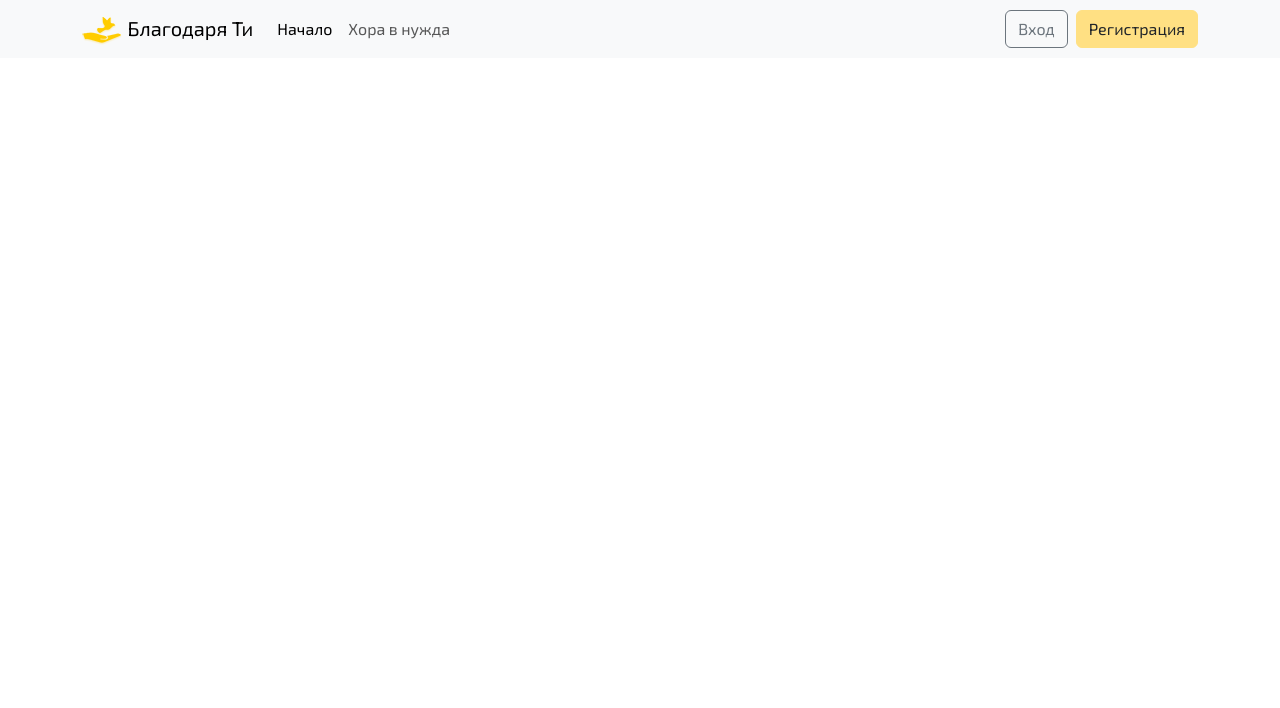
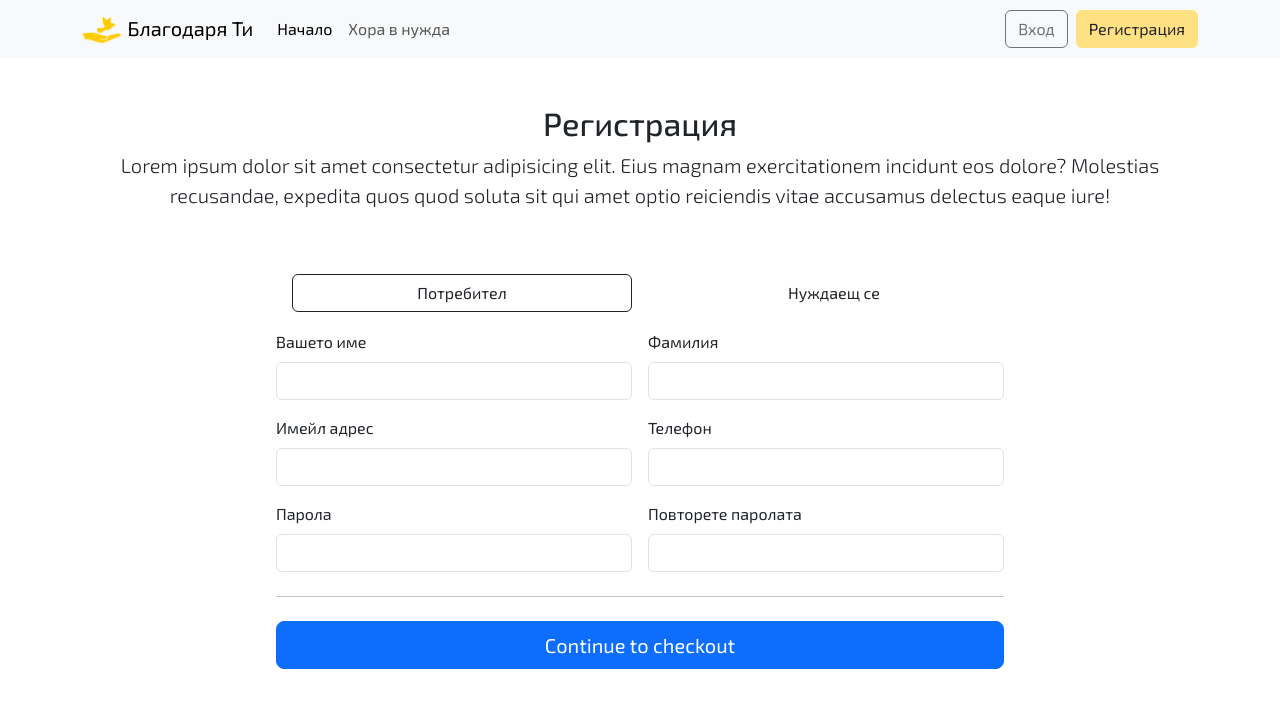
Before and after one commit to BlagoyBlagov/blagodariati, a React (Vite) app: page /register in a window 1280 px wide. Shown: the top 708 px of the page. Built offline with nearby package versions, Linux system fonts and the light colour scheme.

Commit message:
Add register form

```diff
--- a/src/App.jsx
+++ b/src/App.jsx
@@ -1,6 +1,8 @@
 import { Route, Routes, } from "react-router-dom";
 import Home from "./components/Home";
 import HeaderNav from "./components/Layout/HeaderNav";
+import Footer from "./components/Layout/Footer";
+import Register from "./components/Auth/Register";
 
 function App() {
     return (
@@ -10,9 +12,11 @@ function App() {
 
                 <Routes>
                     <Route path="/" element={<Home />} ></Route>
+                    <Route path="/register" element={<Register />} ></Route>
                 </Routes>
 
             </main>
+            <Footer />
         </>
     );
 }
--- /dev/null
+++ b/src/components/Auth/Register.jsx
@@ -0,0 +1,76 @@
+const Register = () => {
+    return (
+            <>
+            <div className="py-5 text-center">
+                <h2>Регистрация</h2>
+                <p className="lead">Lorem ipsum dolor sit amet consectetur adipisicing elit. Eius magnam exercitationem incidunt eos dolore? Molestias recusandae, expedita quos quod soluta sit qui amet optio reiciendis vitae accusamus delectus eaque iure!</p>
+            </div>
+
+            <div className="row g-5">
+                <div className="offset-md-2 col-md-7 col-lg-8">
+                    <form>
+                        <div className="row g-3">
+
+
+                                <div className="col-sm-6 form-check">
+                                    <input type="radio" className="btn-check" name="options-base" id="type1" autoComplete="off" checked />
+                                    <label className="btn w-100" htmlFor="type1">Потребител</label>
+                                </div>
+                                <div className="col-sm-6 form-check">
+                                    <input type="radio" className="btn-check" name="options-base" id="type2" autoComplete="off" />
+                                    <label className="btn w-100" htmlFor="type2">Нуждаещ се</label>
+                                </div>
+
+
+                            <div className="col-sm-6">
+                                <label htmlFor="firstName" className="form-label">Вашето име</label>
+                                <input type="text" className="form-control" id="firstName"  value="" />
+                            </div>
+
+                            <div className="col-sm-6">
+                                <label htmlFor="lastName" className="form-label">Фамилия</label>
+                                <input type="text" className="form-control" id="lastName" value="" />
+                            </div>
+                            <div className="col-6">
+                                <label htmlFor="email" className="form-label">Имейл адрес</label>
+                                <input type="email" className="form-control" id="email" value="" />
+                            </div>
+
+                            <div className="col-6">
+                                <label htmlFor="phoneNumber" className="form-label">Телефон</label>
+                                <input type="text" className="form-control" id="phoneNumber" value="" />
+                            </div>
+
+                            {/* <div className="col-6">
+                                <label htmlFor="location" className="form-label">Населено място</label>
+                                <input type="text" className="form-control" id="location" value="" />
+                            </div>
+
+                            <div className="col-6">
+                                <label htmlFor="imageUrl" className="form-label">Профилна снимка</label>
+                                <input type="text" className="form-control" id="imageUrl" value="" />
+                            </div> */}
+
+                            <div className="col-6">
+                                <label htmlFor="password" className="form-label">Парола</label>
+                                <input type="password" className="form-control" id="password" value="" />
+                            </div>
+
+                            <div className="col-6">
+                                <label htmlFor="rePassword" className="form-label">Повторете паролата</label>
+                                <input type="password" className="form-control" id="rePassword" value="" />
+                            </div>
+                        </div>
+
+                            <hr className="my-4" />
+
+                                <button className="w-100 btn btn-primary btn-lg" type="submit">Continue to checkout</button>
+                            </form>
+                        </div>
+                </div>
+                </>
+
+    );
+}
+
+export default Register;
```
